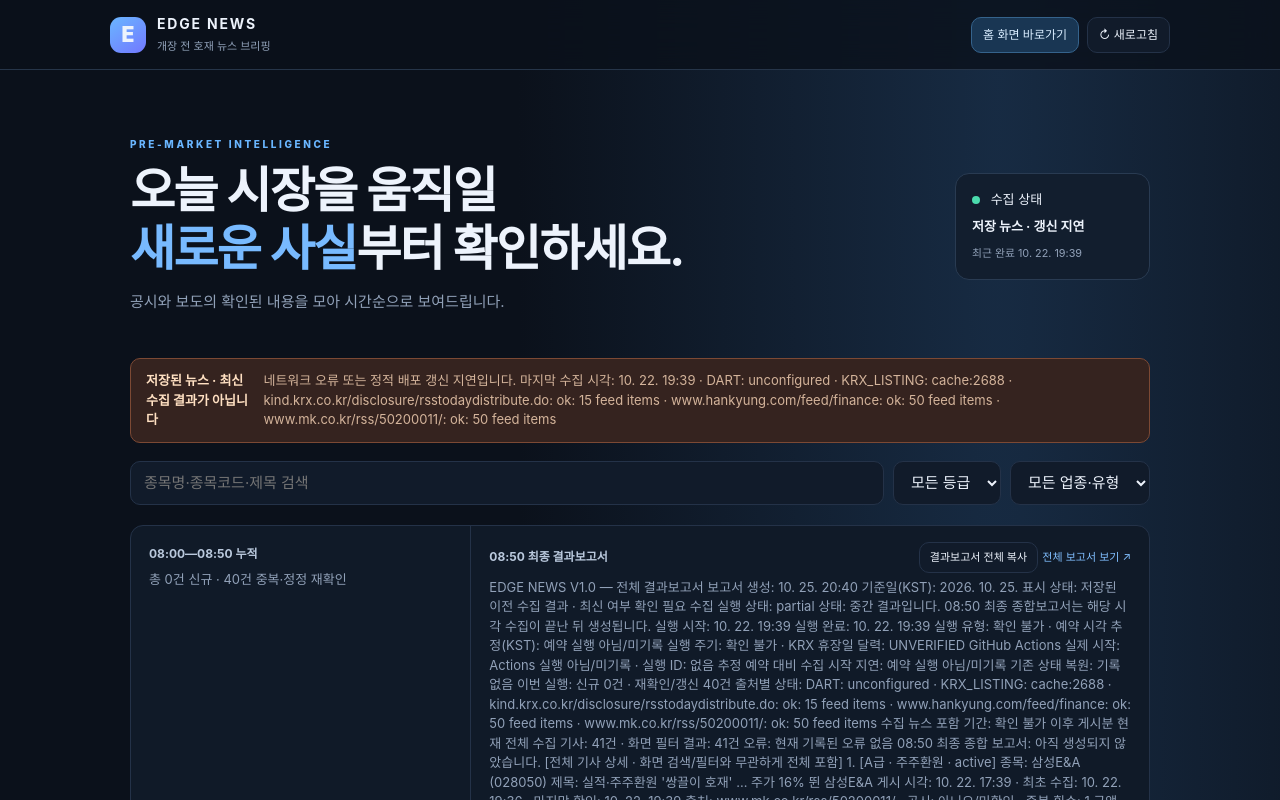
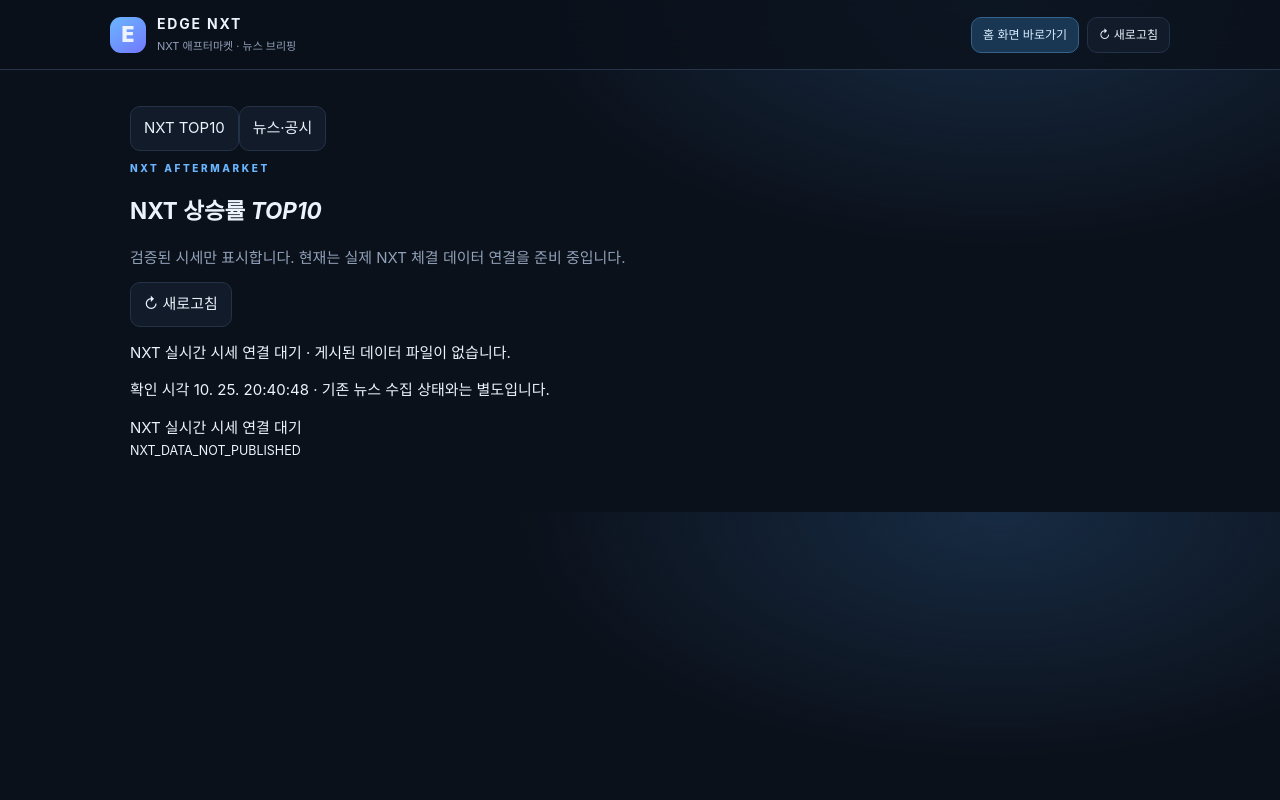
Before and after one commit to phenomeno3023/edge-news, a website: page public/index.html in a window 1280 px wide. Shown: the top 800 px of the page. Drawn offline with Linux system fonts and the light colour scheme; no server answers.

Commit message:
feat(edge-nxt): add NXT dashboard and app branding

```diff
--- a/public/index.html
+++ b/public/index.html
@@ -1,9 +1,9 @@
 <!doctype html>
-<html lang="ko"><head><meta charset="utf-8"><meta name="viewport" content="width=device-width,initial-scale=1"><meta name="theme-color" content="#101a2a"><meta name="apple-mobile-web-app-capable" content="yes"><meta name="apple-mobile-web-app-title" content="EDGE NEWS"><title>EDGE NEWS — 개장 전 증시 뉴스</title><link rel="manifest" href="./manifest.webmanifest"><link rel="icon" href="./icons/edge-news.svg" type="image/svg+xml"><link rel="apple-touch-icon" href="./icons/edge-news-192.png"><link rel="stylesheet" href="./style.css"></head>
-<body><header><div class="brand"><span class="mark">E</span><div><strong>EDGE NEWS</strong><small>개장 전 호재 뉴스 브리핑</small></div></div><div class="header-actions"><button id="install" type="button">홈 화면 바로가기</button><button id="refresh" aria-label="새로고침">↻ 새로고침</button></div></header>
-<main><section class="hero"><div><p class="eyebrow">PRE-MARKET INTELLIGENCE</p><h1>오늘 시장을 움직일<br><em>새로운 사실</em>부터 확인하세요.</h1><p class="desc">공시와 보도의 확인된 내용을 모아 시간순으로 보여드립니다.</p></div><div class="live"><i></i> 수집 상태 <b id="run-status">확인 중</b><small id="updated">최근 실행 확인 중</small></div></section>
+<html lang="ko"><head><meta charset="utf-8"><meta name="viewport" content="width=device-width,initial-scale=1"><meta name="theme-color" content="#101a2a"><meta name="apple-mobile-web-app-capable" content="yes"><meta name="apple-mobile-web-app-title" content="EDGE NXT"><title>EDGE NXT — NXT 애프터마켓 TOP10 및 뉴스</title><link rel="manifest" href="./manifest.webmanifest"><link rel="icon" href="./icons/edge-news.svg" type="image/svg+xml"><link rel="apple-touch-icon" href="./icons/edge-news-192.png"><link rel="stylesheet" href="./style.css"></head>
+<body><header><div class="brand"><span class="mark">E</span><div><strong>EDGE NXT</strong><small>NXT 애프터마켓 · 뉴스 브리핑</small></div></div><div class="header-actions"><button id="install" type="button">홈 화면 바로가기</button><button id="refresh" aria-label="새로고침">↻ 새로고침</button></div></header>
+<main><nav class="view-tabs" aria-label="화면 선택"><button type="button" class="active" data-view="nxt" aria-selected="true">NXT TOP10</button><button type="button" data-view="news" aria-selected="false">뉴스·공시</button></nav><section id="nxt-panel" class="nxt-panel" aria-label="NXT 상승률 TOP10"><div class="nxt-heading"><div><p class="eyebrow">NXT AFTERMARKET</p><h1>NXT 상승률 <em>TOP10</em></h1><p class="desc">검증된 시세만 표시합니다. 현재는 실제 NXT 체결 데이터 연결을 준비 중입니다.</p></div><button id="nxt-refresh" type="button" aria-label="NXT 시세 새로고침">↻ 새로고침</button></div><p id="nxt-state" class="nxt-state" data-state="UNVERIFIED" role="status">NXT 실시간 시세 연결 대기 · 검증된 데이터가 없어 순위를 표시하지 않습니다.</p><p id="nxt-meta" class="nxt-meta">실시간 시세 데이터 미수신</p><div id="nxt-list" class="nxt-list"><div class="nxt-empty">NXT 실시간 시세 연결 대기<br><small>실제 체결 응답 검증 전까지 임의 TOP10을 만들지 않습니다.</small></div></div></section><div id="news-panel" hidden><section class="hero"><div><p class="eyebrow">PRE-MARKET INTELLIGENCE</p><h1>오늘 시장을 움직일<br><em>새로운 사실</em>부터 확인하세요.</h1><p class="desc">공시와 보도의 확인된 내용을 모아 시간순으로 보여드립니다.</p></div><div class="live"><i></i> 수집 상태 <b id="run-status">확인 중</b><small id="updated">최근 실행 확인 중</small></div></section>
 <section class="install-help" id="install-help" hidden role="status"><strong>홈 화면 바로가기 안내</strong><p id="install-help-text"></p><button id="install-help-close" type="button">닫기</button></section>
 <section class="notice" id="notice"><b id="notice-title">수집 범위 상태 확인</b><span>뉴스 수집 연결이 설정되지 않은 경우, 기사 없음이 아니라 미수집 상태로 표시합니다.</span></section>
 <section class="toolbar"><input id="search" type="search" placeholder="종목명·종목코드·제목 검색"><select id="grade"><option value="">모든 등급</option><option value="S">S급</option><option value="A">A급</option><option value="B">B급</option><option value="C">C급</option></select><select id="category"><option value="">모든 업종·유형</option><option value="실적">실적</option><option value="주주환원">주주환원</option><option value="수주·계약">수주·계약</option><option value="기술·사업">기술·사업</option><option value="정책·해외">정책·해외</option><option value="기타">기타</option></select></section>
 <section class="summary" id="summary"><div><b>08:00—08:50 누적</b><span id="count">기사 확인 중</span></div><div class="report-box"><div class="report-title"><b>08:50 최종 결과보고서</b><div><button id="copy-report" type="button">결과보고서 전체 복사</button> <a class="report-link" href="./step3-report.html">전체 보고서 보기 ↗</a></div></div><p id="report">수집 결과를 불러오는 중입니다. 이 상태도 결과보고서 복사 버튼으로 복사할 수 있습니다.</p><small id="copy-status" aria-live="polite"></small></div></section>
-<section class="feed-head"><h2 id="feed-title">오늘 및 휴장기간 뉴스 <span id="day"></span></h2><span id="total">—</span></section><section id="feed" class="feed"></section><footer>등급은 뉴스 중요도 분류이며 주가 상승을 예측하거나 보장하지 않습니다. 확인 사실과 분석 의견을 구분해 보세요.</footer></main><script src="./app.js?v=edge-news-window-20261023" defer></script></body></html>
+<section class="feed-head"><h2 id="feed-title">오늘 및 휴장기간 뉴스 <span id="day"></span></h2><span id="total">—</span></section><section id="feed" class="feed"></section><footer>등급은 뉴스 중요도 분류이며 주가 상승을 예측하거나 보장하지 않습니다. 확인 사실과 분석 의견을 구분해 보세요.</footer></div></main><script src="./app.js?v=edge-nxt-step2-20261025" defer></script><script src="./nxt.js?v=edge-nxt-step2-20261025" defer></script></body></html>
```
